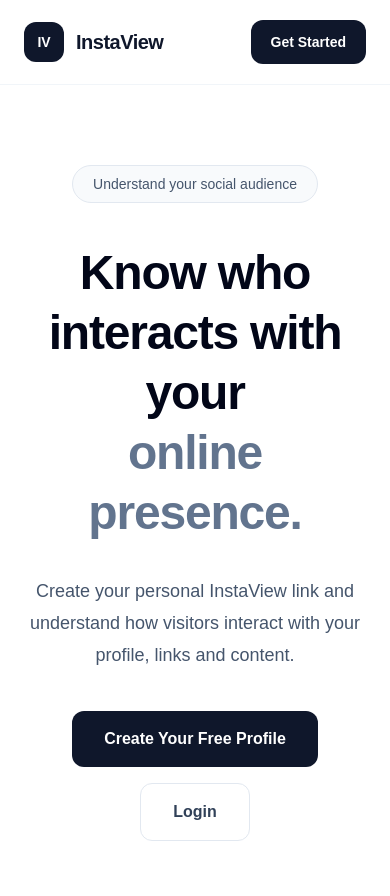
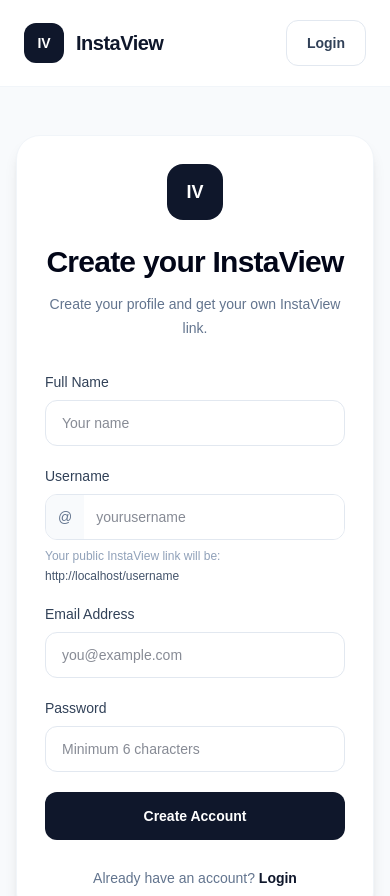
Before and after one commit to mayankchopraa/instaview, a Next.js app: page /signup in a window 390 px wide. Shown: the top 896 px of the page. Built offline with nearby package versions, Linux system fonts and the light colour scheme; no server answers.

Commit message:
Fix signup page

```diff
--- a/src/app/signup/page.tsx
+++ b/src/app/signup/page.tsx
@@ -1,385 +1,409 @@
 "use client";
 
+import { FormEvent, useEffect, useState } from "react";
 import Link from "next/link";
-import { useEffect, useState } from "react";
+import { useRouter } from "next/navigation";
 import { supabase } from "@/lib/supabase";
 
-export default function Home() {
-  const [loading, setLoading] = useState(true);
-  const [loggedIn, setLoggedIn] = useState(false);
+export default function SignupPage() {
+  const router = useRouter();
+
+  const [name, setName] = useState("");
   const [username, setUsername] = useState("");
+  const [email, setEmail] = useState("");
+  const [password, setPassword] = useState("");
 
+  const [loading, setLoading] = useState(false);
+  const [checkingUser, setCheckingUser] = useState(true);
+  const [error, setError] = useState("");
+  const [success, setSuccess] = useState("");
+
+  // Check whether the user is already logged in
   useEffect(() => {
-    loadUser();
-
-    const {
-      data: { subscription },
-    } = supabase.auth.onAuthStateChange(() => {
-      loadUser();
-    });
-
-    return () => {
-      subscription.unsubscribe();
-    };
-  }, []);
-
-  const loadUser = async () => {
-    try {
-      setLoading(true);
-
+    const checkUser = async () => {
       const {
         data: { user },
       } = await supabase.auth.getUser();
 
-      if (!user) {
-        setLoggedIn(false);
-        setUsername("");
+      if (user) {
+        router.replace("/profile");
         return;
       }
 
-      setLoggedIn(true);
+      setCheckingUser(false);
+    };
 
-      const { data: profile } = await supabase
+    checkUser();
+  }, [router]);
+
+  const handleSignup = async (e: FormEvent<HTMLFormElement>) => {
+    e.preventDefault();
+
+    setError("");
+    setSuccess("");
+
+    const cleanName = name.trim();
+    const cleanUsername = username.trim().toLowerCase();
+    const cleanEmail = email.trim().toLowerCase();
+
+    if (!cleanName) {
+      setError("Please enter your name.");
+      return;
+    }
+
+    if (!cleanUsername) {
+      setError("Please choose a username.");
+      return;
+    }
+
+    if (!/^[a-z0-9_]+$/.test(cleanUsername)) {
+      setError(
+        "Username can only contain lowercase letters, numbers and underscores."
+      );
+      return;
+    }
+
+    if (cleanUsername.length < 3) {
+      setError("Username must be at least 3 characters.");
+      return;
+    }
+
+    if (!cleanEmail) {
+      setError("Please enter your email.");
+      return;
+    }
+
+    if (password.length < 6) {
+      setError("Password must be at least 6 characters.");
+      return;
+    }
+
+    try {
+      setLoading(true);
+
+      // Check whether username already exists
+      const { data: existingProfile, error: usernameCheckError } =
+        await supabase
           .from("Profiles")
-        .select("username")
-        .eq("user_id", user.id)
+          .select("user_id")
+          .eq("username", cleanUsername)
           .maybeSingle();
 
-      setUsername(profile?.username || "");
-    } catch (error) {
-      console.error(error);
-      setLoggedIn(false);
-      setUsername("");
+      if (usernameCheckError) {
+        console.error(usernameCheckError);
+        setError("Unable to check username. Please try again.");
+        return;
+      }
+
+      if (existingProfile) {
+        setError("This username is already taken. Please choose another.");
+        return;
+      }
+
+      // Create Supabase account
+      const {
+        data: signupData,
+        error: signupError,
+      } = await supabase.auth.signUp({
+        email: cleanEmail,
+        password,
+        options: {
+          data: {
+            name: cleanName,
+            username: cleanUsername,
+          },
+        },
+      });
+
+      if (signupError) {
+        console.error(signupError);
+
+        if (
+          signupError.message.toLowerCase().includes("already registered")
+        ) {
+          setError(
+            "An account with this email already exists. Please log in."
+          );
+        } else {
+          setError(signupError.message);
+        }
+
+        return;
+      }
+
+      const user = signupData.user;
+
+      if (!user) {
+        setError("Account could not be created. Please try again.");
+        return;
+      }
+
+      /*
+       * If Supabase email confirmation is disabled,
+       * a session will normally exist immediately.
+       *
+       * If email confirmation is enabled, Supabase may
+       * return a user without an active session.
+       */
+      if (signupData.session) {
+        const { error: profileError } = await supabase
+          .from("Profiles")
+          .insert({
+            user_id: user.id,
+            username: cleanUsername,
+            display_name: cleanName,
+            bio: "",
+            avatar_url: null,
+          });
+
+        if (profileError) {
+          console.error("Profile creation error:", profileError);
+
+          // If the profile wasn't created, delete the auth session
+          await supabase.auth.signOut();
+
+          if (
+            profileError.message
+              .toLowerCase()
+              .includes("duplicate")
+          ) {
+            setError(
+              "This username is already taken. Please choose another."
+            );
+          } else {
+            setError(
+              "Your account was created, but your profile could not be created. Please try again."
+            );
+          }
+
+          return;
+        }
+
+        // Successful signup
+        router.push("/profile");
+        router.refresh();
+        return;
+      }
+
+      /*
+       * Email confirmation is probably enabled.
+       * The account exists, but we don't have a session yet.
+       *
+       * The user needs to verify their email before
+       * we can create the profile using normal RLS.
+       */
+      setSuccess(
+        "Account created successfully. Please check your email and verify your account, then log in to complete your profile."
+      );
+    } catch (err) {
+      console.error(err);
+      setError("Something went wrong. Please try again.");
     } finally {
       setLoading(false);
     }
   };
 
-  const logout = async () => {
-    await supabase.auth.signOut();
-    window.location.href = "/";
-  };
+  if (checkingUser) {
+    return (
+      <main className="min-h-screen bg-slate-50 flex items-center justify-center px-4">
+        <div className="text-sm text-slate-500">
+          Checking your account...
+        </div>
+      </main>
+    );
+  }
 
   return (
-    <main className="min-h-screen bg-white text-slate-900">
-
-      {/* HEADER */}
+    <main className="min-h-screen bg-slate-50">
+      {/* Header */}
       <header className="border-b border-slate-100 bg-white">
         <nav className="mx-auto flex max-w-7xl items-center justify-between px-6 py-5">
-
           <Link href="/" className="flex items-center gap-3">
             <div className="flex h-10 w-10 items-center justify-center rounded-xl bg-slate-900 text-sm font-bold text-white">
               IV
             </div>
 
-            <span className="text-xl font-bold tracking-tight">
+            <span className="text-xl font-bold tracking-tight text-slate-900">
               InstaView
             </span>
           </Link>
 
-          <div className="flex items-center gap-3">
-
-            {!loading && loggedIn ? (
-              <>
-                <Link
-                  href="/profile"
-                  className="rounded-lg px-4 py-2 text-sm font-medium text-slate-700 hover:bg-slate-50"
-                >
-                  Edit Profile
-                </Link>
-
-                {username && (
-                  <Link
-                    href={`/${username}`}
-                    className="rounded-xl border border-slate-200 px-5 py-3 text-sm font-semibold text-slate-700 hover:bg-slate-50"
-                  >
-                    View Profile
-                  </Link>
-                )}
-
-                <button
-                  onClick={logout}
-                  className="rounded-xl bg-slate-900 px-5 py-3 text-sm font-semibold text-white hover:bg-slate-800"
-                >
-                  Logout
-                </button>
-              </>
-            ) : (
-              <>
           <Link
             href="/login"
-                  className="hidden rounded-lg px-4 py-2 text-sm font-medium text-slate-700 hover:bg-slate-50 sm:block"
+            className="rounded-xl border border-slate-200 bg-white px-5 py-3 text-sm font-semibold text-slate-700 hover:bg-slate-50"
           >
             Login
           </Link>
-
-                <Link
-                  href="/signup"
-                  className="rounded-xl bg-slate-900 px-5 py-3 text-sm font-semibold text-white hover:bg-slate-800"
-                >
-                  Get Started
-                </Link>
-              </>
-            )}
-
-          </div>
         </nav>
       </header>
 
-
-      {/* HERO */}
-      <section className="overflow-hidden">
-
-        <div className="mx-auto max-w-6xl px-6 pb-24 pt-20 text-center sm:pt-28">
-
-          <div className="mx-auto inline-flex rounded-full border border-slate-200 bg-slate-50 px-5 py-2 text-sm font-medium text-slate-600">
-            Understand your social audience
+      {/* Signup */}
+      <section className="px-4 py-12 sm:py-20">
+        <div className="mx-auto max-w-md">
+          <div className="rounded-3xl border border-slate-100 bg-white p-7 shadow-lg sm:p-9">
+            <div className="text-center">
+              <div className="mx-auto flex h-14 w-14 items-center justify-center rounded-2xl bg-slate-900 text-lg font-bold text-white">
+                IV
               </div>
 
-          <h1 className="mx-auto mt-10 max-w-5xl text-5xl font-bold leading-tight tracking-tight text-slate-950 sm:text-6xl lg:text-7xl">
-            Know who interacts with your
-            <span className="block text-slate-500">
-              online presence.
-            </span>
+              <h1 className="mt-6 text-3xl font-bold tracking-tight text-slate-950">
+                Create your InstaView
               </h1>
 
-          <p className="mx-auto mt-8 max-w-3xl text-lg leading-8 text-slate-600 sm:text-xl">
-            Create your personal InstaView link and understand how visitors
-            interact with your profile, links and content.
+              <p className="mt-3 text-sm leading-6 text-slate-500">
+                Create your profile and get your own InstaView link.
+              </p>
+            </div>
+
+            {/* Error */}
+            {error && (
+              <div className="mt-6 rounded-xl border border-red-200 bg-red-50 px-4 py-3 text-sm leading-5 text-red-700">
+                {error}
+              </div>
+            )}
+
+            {/* Success */}
+            {success && (
+              <div className="mt-6 rounded-xl border border-green-200 bg-green-50 px-4 py-3 text-sm leading-5 text-green-700">
+                {success}
+              </div>
+            )}
+
+            <form onSubmit={handleSignup} className="mt-8 space-y-5">
+              {/* Name */}
+              <div>
+                <label
+                  htmlFor="name"
+                  className="mb-2 block text-sm font-medium text-slate-700"
+                >
+                  Full Name
+                </label>
+
+                <input
+                  id="name"
+                  type="text"
+                  value={name}
+                  onChange={(e) => setName(e.target.value)}
+                  placeholder="Your name"
+                  autoComplete="name"
+                  required
+                  className="w-full rounded-xl border border-slate-200 bg-white px-4 py-3 text-sm text-slate-900 outline-none transition focus:border-slate-900 focus:ring-2 focus:ring-slate-900/10"
+                />
+              </div>
+
+              {/* Username */}
+              <div>
+                <label
+                  htmlFor="username"
+                  className="mb-2 block text-sm font-medium text-slate-700"
+                >
+                  Username
+                </label>
+
+                <div className="flex overflow-hidden rounded-xl border border-slate-200 focus-within:border-slate-900 focus-within:ring-2 focus-within:ring-slate-900/10">
+                  <span className="flex items-center bg-slate-50 px-3 text-sm text-slate-500">
+                    @
+                  </span>
+
+                  <input
+                    id="username"
+                    type="text"
+                    value={username}
+                    onChange={(e) =>
+                      setUsername(
+                        e.target.value
+                          .toLowerCase()
+                          .replace(/[^a-z0-9_]/g, "")
+                      )
+                    }
+                    placeholder="yourusername"
+                    autoComplete="username"
+                    required
+                    className="min-w-0 flex-1 border-0 bg-white px-3 py-3 text-sm text-slate-900 outline-none"
+                  />
+                </div>
+
+                <p className="mt-2 text-xs text-slate-400">
+                  Your public InstaView link will be:
                 </p>
 
+                <p className="mt-1 break-all text-xs font-medium text-slate-600">
+                  {typeof window !== "undefined"
+                    ? `${window.location.origin}/${username || "username"}`
+                    : `/${username || "username"}`}
+                </p>
+              </div>
 
-          {/* MAIN BUTTON */}
-          <div className="mt-10 flex flex-col items-center justify-center gap-4 sm:flex-row">
+              {/* Email */}
+              <div>
+                <label
+                  htmlFor="email"
+                  className="mb-2 block text-sm font-medium text-slate-700"
+                >
+                  Email Address
+                </label>
 
-            {!loading && loggedIn ? (
-              <>
-                {/* EDIT PROFILE */}
-                <Link
-                  href="/profile"
-                  className="rounded-xl bg-slate-900 px-8 py-4 text-base font-semibold text-white hover:bg-slate-800"
+                <input
+                  id="email"
+                  type="email"
+                  value={email}
+                  onChange={(e) => setEmail(e.target.value)}
+                  placeholder="you@example.com"
+                  autoComplete="email"
+                  required
+                  className="w-full rounded-xl border border-slate-200 bg-white px-4 py-3 text-sm text-slate-900 outline-none transition focus:border-slate-900 focus:ring-2 focus:ring-slate-900/10"
+                />
+              </div>
+
+              {/* Password */}
+              <div>
+                <label
+                  htmlFor="password"
+                  className="mb-2 block text-sm font-medium text-slate-700"
                 >
-                  Edit Profile
-                </Link>
+                  Password
+                </label>
 
-                {/* PUBLIC PROFILE */}
-                {username && (
-                  <Link
-                    href={`/${username}`}
-                    className="rounded-xl border border-slate-200 bg-white px-8 py-4 text-base font-semibold text-slate-700 hover:bg-slate-50"
+                <input
+                  id="password"
+                  type="password"
+                  value={password}
+                  onChange={(e) => setPassword(e.target.value)}
+                  placeholder="Minimum 6 characters"
+                  autoComplete="new-password"
+                  required
+                  minLength={6}
+                  className="w-full rounded-xl border border-slate-200 bg-white px-4 py-3 text-sm text-slate-900 outline-none transition focus:border-slate-900 focus:ring-2 focus:ring-slate-900/10"
+                />
+              </div>
+
+              {/* Submit */}
+              <button
+                type="submit"
+                disabled={loading}
+                className="w-full rounded-xl bg-slate-900 px-5 py-3.5 text-sm font-semibold text-white transition hover:bg-slate-800 disabled:cursor-not-allowed disabled:opacity-60"
               >
-                    View Public Profile
-                  </Link>
-                )}
-              </>
-            ) : (
-              <>
-                <Link
-                  href="/signup"
-                  className="rounded-xl bg-slate-900 px-8 py-4 text-base font-semibold text-white hover:bg-slate-800"
-                >
-                  Create Your Free Profile
-                </Link>
+                {loading ? "Creating Account..." : "Create Account"}
+              </button>
+            </form>
 
+            {/* Login */}
+            <div className="mt-7 text-center text-sm text-slate-500">
+              Already have an account?{" "}
               <Link
                 href="/login"
-                  className="rounded-xl border border-slate-200 bg-white px-8 py-4 text-base font-semibold text-slate-700 hover:bg-slate-50"
+                className="font-semibold text-slate-900 hover:underline"
               >
                 Login
               </Link>
-              </>
-            )}
-
+            </div>
           </div>
 
+          <p className="mt-6 text-center text-xs text-slate-400">
+            By creating an account, you agree to use InstaView responsibly.
+          </p>
         </div>
       </section>
-
-
-      {/* HOW IT WORKS */}
-      <section className="border-t border-slate-100 bg-slate-50">
-        <div className="mx-auto max-w-6xl px-6 py-24">
-
-          <div className="mx-auto max-w-2xl text-center">
-            <p className="text-sm font-semibold uppercase tracking-wider text-slate-500">
-              Simple process
-            </p>
-
-            <h2 className="mt-3 text-3xl font-bold sm:text-4xl">
-              How InstaView Works
-            </h2>
-
-            <p className="mt-4 text-lg text-slate-600">
-              Create your profile, share your link and understand your
-              audience.
-            </p>
-          </div>
-
-
-          <div className="mt-16 grid gap-8 md:grid-cols-4">
-
-            {[
-              ["1", "Create Account", "Sign up and create your InstaView account."],
-              ["2", "Build Profile", "Add your photo, name, bio and important links."],
-              ["3", "Share Your Link", "Share your unique InstaView profile with anyone."],
-              ["4", "Get Insights", "Understand how visitors interact with your profile."]
-            ].map(([number, title, text]) => (
-              <div
-                key={number}
-                className="rounded-2xl bg-white p-7 shadow-sm"
-              >
-                <div className="flex h-12 w-12 items-center justify-center rounded-xl bg-slate-900 text-lg font-bold text-white">
-                  {number}
-                </div>
-
-                <h3 className="mt-6 text-lg font-bold">
-                  {title}
-                </h3>
-
-                <p className="mt-3 text-sm leading-6 text-slate-600">
-                  {text}
-                </p>
-              </div>
-            ))}
-
-          </div>
-        </div>
-      </section>
-
-
-      {/* FEATURES */}
-      <section className="bg-white">
-        <div className="mx-auto max-w-6xl px-6 py-24">
-
-          <div className="mx-auto max-w-2xl text-center">
-            <p className="text-sm font-semibold uppercase tracking-wider text-slate-500">
-              Powerful tools
-            </p>
-
-            <h2 className="mt-3 text-3xl font-bold sm:text-4xl">
-              Everything You Need
-            </h2>
-
-            <p className="mt-4 text-lg text-slate-600">
-              Manage your profile and understand your audience.
-            </p>
-          </div>
-
-
-          <div className="mt-16 grid gap-6 md:grid-cols-2 lg:grid-cols-3">
-
-            {[
-              ["👤", "Personal Profile", "Create and customize your own profile."],
-              ["🔗", "Multiple Links", "Add all your important links in one place."],
-              ["📊", "Profile Analytics", "Understand activity on your profile."],
-              ["👥", "Visitor Tracking", "See activity from visitors."],
-              ["📱", "Social Presence", "Share one simple link everywhere."],
-              ["⚙️", "Easy Management", "Update your profile whenever you want."]
-            ].map(([icon, title, text]) => (
-              <div
-                key={title}
-                className="rounded-2xl border border-slate-100 bg-slate-50 p-7"
-              >
-                <div className="flex h-12 w-12 items-center justify-center rounded-xl bg-white text-xl shadow-sm">
-                  {icon}
-                </div>
-
-                <h3 className="mt-6 text-lg font-bold">
-                  {title}
-                </h3>
-
-                <p className="mt-3 text-sm leading-6 text-slate-600">
-                  {text}
-                </p>
-              </div>
-            ))}
-
-          </div>
-        </div>
-      </section>
-
-
-      {/* CTA */}
-      <section className="border-t border-slate-100 bg-slate-50">
-        <div className="mx-auto max-w-4xl px-6 py-24 text-center">
-
-          {loggedIn ? (
-            <>
-              <h2 className="text-3xl font-bold sm:text-4xl">
-                Manage your InstaView profile
-              </h2>
-
-              <p className="mx-auto mt-4 max-w-2xl text-lg text-slate-600">
-                Update your profile, photo, bio and links whenever you want.
-              </p>
-
-              <div className="mt-8 flex flex-col items-center justify-center gap-4 sm:flex-row">
-
-                <Link
-                  href="/profile"
-                  className="rounded-xl bg-slate-900 px-8 py-4 font-semibold text-white hover:bg-slate-800"
-                >
-                  Edit Profile
-                </Link>
-
-                {username && (
-                  <Link
-                    href={`/${username}`}
-                    className="rounded-xl border border-slate-200 bg-white px-8 py-4 font-semibold text-slate-700 hover:bg-slate-50"
-                  >
-                    View Public Profile
-                  </Link>
-                )}
-
-              </div>
-            </>
-          ) : (
-            <>
-              <h2 className="text-3xl font-bold sm:text-4xl">
-                Ready to create your InstaView profile?
-              </h2>
-
-              <p className="mx-auto mt-4 max-w-2xl text-lg text-slate-600">
-                Create your free profile and start building your online
-                presence.
-              </p>
-
-              <div className="mt-8">
-                <Link
-                  href="/signup"
-                  className="inline-flex rounded-xl bg-slate-900 px-8 py-4 font-semibold text-white hover:bg-slate-800"
-                >
-                  Get Started Free
-                </Link>
-              </div>
-            </>
-          )}
-
-        </div>
-      </section>
-
-
-      {/* FOOTER */}
-      <footer className="border-t border-slate-100 bg-white">
-        <div className="mx-auto flex max-w-7xl flex-col items-center justify-between gap-4 px-6 py-8 sm:flex-row">
-
-          <div className="flex items-center gap-3">
-            <div className="flex h-9 w-9 items-center justify-center rounded-lg bg-slate-900 text-xs font-bold text-white">
-              IV
-            </div>
-
-            <span className="font-semibold">
-              InstaView
-            </span>
-          </div>
-
-          <p className="text-sm text-slate-500">
-            © {new Date().getFullYear()} InstaView. All rights reserved.
-          </p>
-
-        </div>
-      </footer>
-
     </main>
   );
 }
```
Lines whose indentation alone changed are shown as unchanged.
